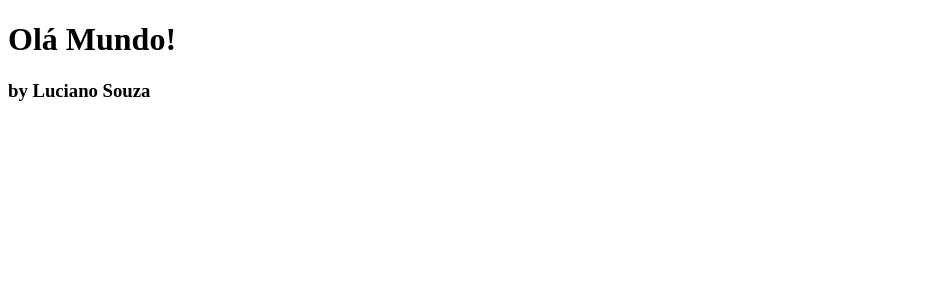
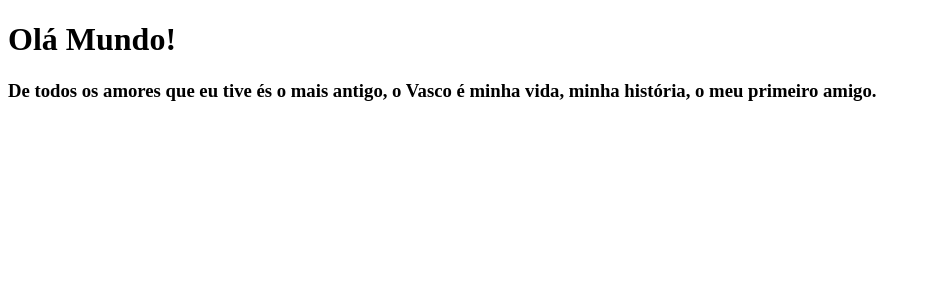
Before and after one commit to lucianosouzagt/clone-tabnews, a Next.js app: page / in a window 1280 px wide. Shown: the top 300 px of the page, without its empty margins (0-931 px from the left). Built offline with nearby package versions, Linux system fonts and the light colour scheme.

Commit message:
Atualizando a mensagem da pagina inicial para fazer o desafio pela Vercel

```diff
--- a/pages/index.js
+++ b/pages/index.js
@@ -1,7 +1,7 @@
 function Home() {
     return  <>
-                <h1> Olá Mundo!</h1>
-                <h3>by Luciano Souza</h3>
+                <h1>Olá Mundo!</h1>
+                <h3>De todos os amores que eu tive és o mais antigo, o Vasco é minha vida, minha história, o meu primeiro amigo.</h3>
             </>
 }
 
```
